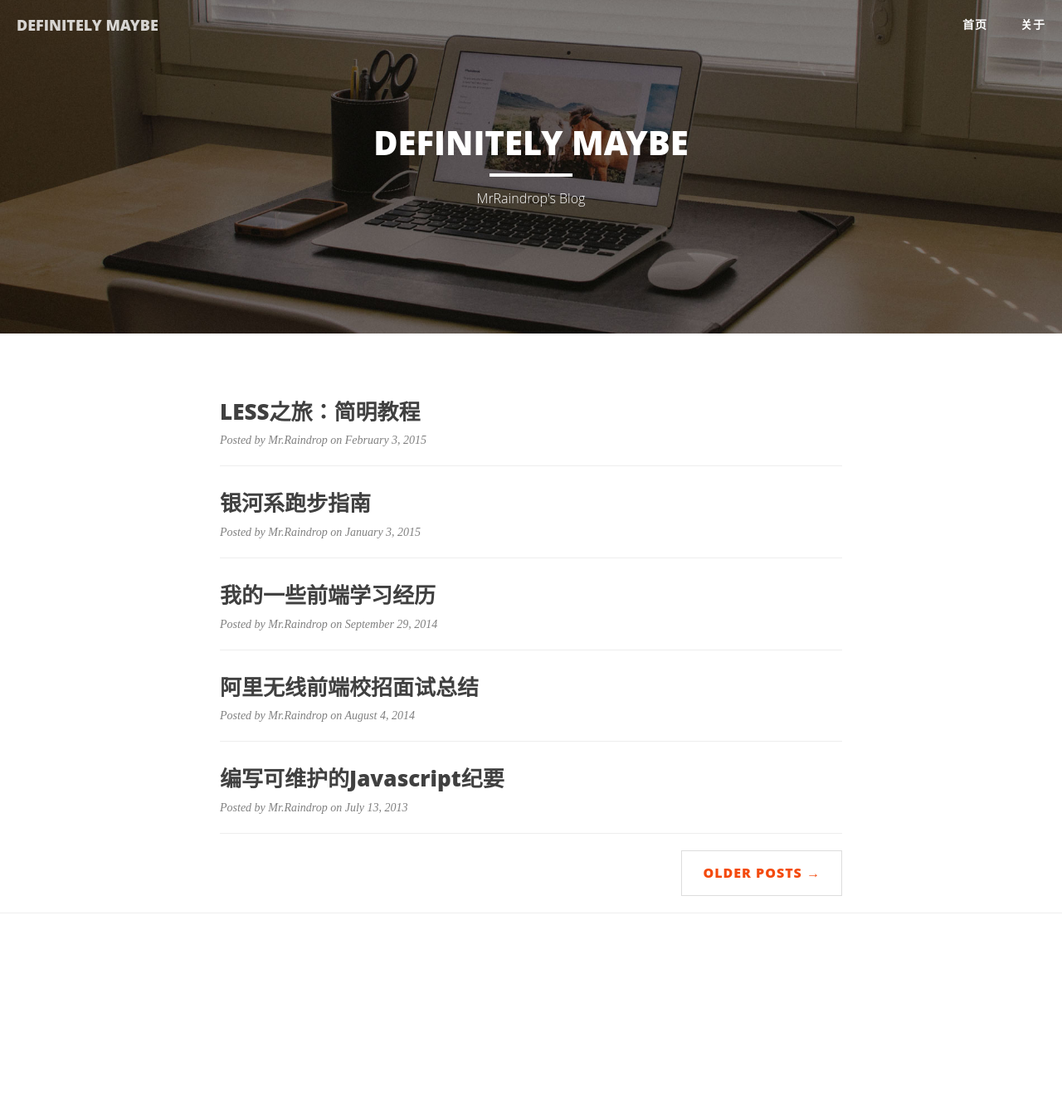
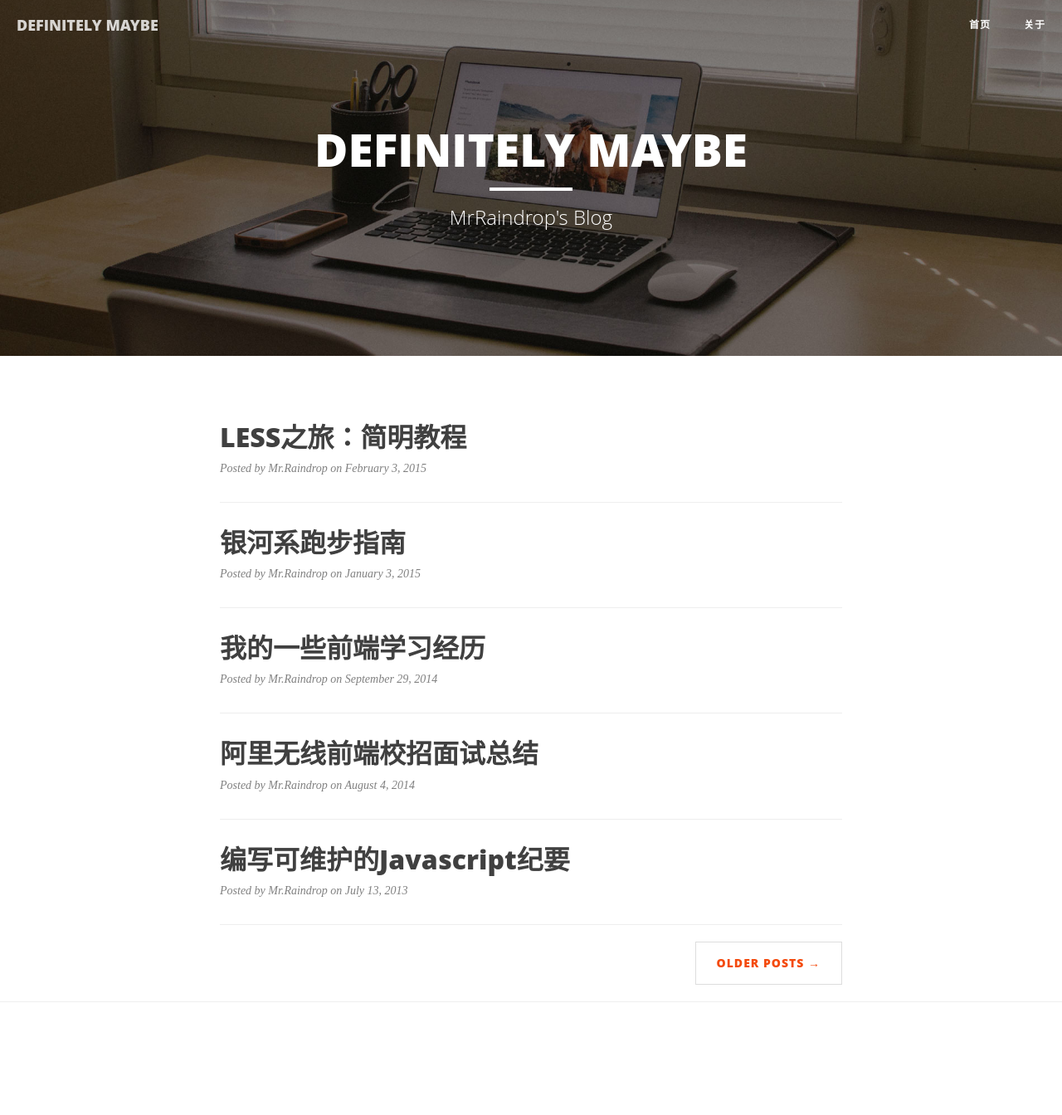
Before and after one commit to MrRaindrop/MrRaindrop.github.io, a Jekyll site: the page built from index.html, in a window 1280 px wide. Shown: the whole page at 83% size. Built offline with Jekyll 4.4.1, drawn with Linux system fonts in a browser that asks for light colours; the list of posts is cut into pages by our own code; before the commit the page ends 1237 px from its top, so only the background shows below that.

Commit message:
update less

```diff
--- a/_includes/head.html
+++ b/_includes/head.html
@@ -15,7 +15,7 @@
     <link rel="stylesheet" href="{{ "/css/bootstrap.min.css" | prepend: site.baseurl }}">
 
     <!-- Custom CSS -->
-    <link rel="stylesheet" href="{{ "/css/clean-blog.css" | prepend: site.baseurl }}">
+    <link rel="stylesheet" href="{{ "/css/clean-blog.min.css" | prepend: site.baseurl }}">
 
     <!-- Pygments Github CSS -->
     <link rel="stylesheet" href="{{ "/css/syntax.css" | prepend: site.baseurl }}">
--- a/css/clean-blog.css
+++ b/css/clean-blog.css
@@ -1,14 +1,20 @@
+/*!
+ * Clean Blog v1.0.0 (http://startbootstrap.com)
+ * Copyright 2015 Start Bootstrap
+ * Licensed under Apache 2.0 (https://github.com/IronSummitMedia/startbootstrap/blob/gh-pages/LICENSE)
+ */
+
 body {
-  font-family: 'Lora', 'Times New Roman', serif;
+  font-family: 'Lora', 'Times New Roman', "Droid Serif", Georgia, "Microsoft YaHei", STHeiti, serif;
   font-size: 16px;
   color: #404040;
 }
 p {
   line-height: 1.5;
-  margin: 20px 0;
-}
-p a {
-  /*text-decoration: underline;*/
+  margin: 30px 0;
+  /*a {
+		text-decoration: underline;
+	}*/
 }
 h1,
 h2,
@@ -16,27 +22,25 @@ h3,
 h4,
 h5,
 h6 {
-  font-family: 'Open Sans', 'Helvetica Neue', Helvetica, Arial, sans-serif;
+  font-family: 'Open Sans', 'Helvetica Neue', Helvetica, Arial, "Microsoft YaHei", STHeiti, sans-serif;
   font-weight: 800;
 }
 a {
-  /*color: #404040;*/
-  color: #F44A0D;
+  color: #f44a0d;
+  text-decoration: none;
 }
 a:hover,
 a:focus {
-  color: #0085a1;
-  text-decoration: none;
+  color: #f44a0d;
+  text-decoration: underline;
 }
 a img:hover,
 a img:focus {
   cursor: zoom-in;
 }
 blockquote {
-  font-size: 16px;
   color: #808080;
   font-style: italic;
-  padding: 1px 0 20px 20px;
 }
 hr.small {
   max-width: 100px;
@@ -51,14 +55,14 @@ hr.small {
   left: 0;
   width: 100%;
   z-index: 3;
-  font-family: 'Open Sans', 'Helvetica Neue', Helvetica, Arial, sans-serif;
+  font-family: 'Open Sans', 'Helvetica Neue', Helvetica, Arial, "Microsoft YaHei", STHeiti, sans-serif;
 }
 .navbar-custom .navbar-brand {
   font-weight: 800;
 }
 .navbar-custom .nav li a {
   text-transform: uppercase;
-  font-size: 14px;
+  font-size: 12px;
   font-weight: 800;
   letter-spacing: 1px;
 }
@@ -113,14 +117,14 @@ hr.small {
   }
   .navbar-custom.is-fixed .navbar-brand:hover,
   .navbar-custom.is-fixed .navbar-brand:focus {
-    color: #0085a1;
+    color: #f44a0d;
   }
   .navbar-custom.is-fixed .nav li a {
     color: #404040;
   }
   .navbar-custom.is-fixed .nav li a:hover,
   .navbar-custom.is-fixed .nav li a:focus {
-    color: #0085a1;
+    color: #f44a0d;
   }
   .navbar-custom.is-visible {
     /* if the user changes the scrolling direction, we show the header */
@@ -161,25 +165,25 @@ hr.small {
 .intro-header .site-heading h1,
 .intro-header .page-heading h1 {
   margin-top: 0;
-  font-size: 30px;
+  font-size: 50px;
 }
 .intro-header .site-heading .subheading,
 .intro-header .page-heading .subheading {
-  font-size: 16px;
+  font-size: 24px;
   line-height: 1.1,
-      display: block;
-  font-family: 'Open Sans', 'Helvetica Neue', Helvetica, Arial, sans-serif;
+			display: block;
+  font-family: 'Open Sans', 'Helvetica Neue', Helvetica, Arial, "Microsoft YaHei", STHeiti, sans-serif;
   font-weight: 300;
   margin: 10px 0 0;
 }
 @media only screen and (min-width: 768px) {
   .intro-header .site-heading h1,
   .intro-header .page-heading h1 {
-    font-size: 40px;
+    font-size: 55px;
   }
 }
 .intro-header .post-heading h1 {
-  font-size: 25px;
+  font-size: 35px;
 }
 .intro-header .post-heading .subheading,
 .intro-header .post-heading .meta {
@@ -187,26 +191,26 @@ hr.small {
   display: block;
 }
 .intro-header .post-heading .subheading {
-  font-family: 'Open Sans', 'Helvetica Neue', Helvetica, Arial, sans-serif;
-  font-size: 16px;
+  font-family: 'Open Sans', 'Helvetica Neue', Helvetica, Arial, "Microsoft YaHei", STHeiti, sans-serif;
+  font-size: 24px;
   margin: 10px 0 30px;
   font-weight: 600;
 }
 .intro-header .post-heading .meta {
-  font-family: 'Lora', 'Times New Roman', serif;
+  font-family: 'Lora', 'Times New Roman', "Droid Serif", Georgia, "Microsoft YaHei", STHeiti, serif;
   font-style: italic;
   font-weight: 300;
-  font-size: 14px;
+  font-size: 20px;
 }
 .intro-header .post-heading .meta a {
   color: white;
 }
 @media only screen and (min-width: 768px) {
   .intro-header .post-heading h1 {
-    font-size: 35px;
+    font-size: 55px;
   }
   .intro-header .post-heading .subheading {
-    font-size: 20px;
+    font-size: 30px;
   }
 }
 .post-preview > a {
@@ -215,10 +219,10 @@ hr.small {
 .post-preview > a:hover,
 .post-preview > a:focus {
   text-decoration: none;
-  color: #0085a1;
+  color: #f44a0d;
 }
 .post-preview > a > .post-title {
-  font-size: 20px;
+  font-size: 30px;
   margin-top: 30px;
   margin-bottom: 10px;
 }
@@ -239,16 +243,16 @@ hr.small {
 }
 .post-preview > .post-meta > a:hover,
 .post-preview > .post-meta > a:focus {
-  color: #0085a1;
-  /*text-decoration: underline;*/
+  color: #f44a0d;
+  text-decoration: underline;
 }
 @media only screen and (min-width: 768px) {
   .post-preview > a > .post-title {
-    font-size: 26px;
+    font-size: 32px;
   }
 }
 .section-heading {
-  font-size: 26px;
+  font-size: 36px;
   margin-top: 60px;
   font-weight: 700;
 }
@@ -275,7 +279,7 @@ footer .copyright {
   margin-bottom: 0;
 }
 .floating-label-form-group {
-  font-size: 12px;
+  font-size: 14px;
   position: relative;
   margin-bottom: 0;
   padding-bottom: 0.5em;
@@ -319,13 +323,13 @@ footer .copyright {
   opacity: 1;
 }
 .floating-label-form-group-with-focus label {
-  color: #0085a1;
+  color: #f44a0d;
 }
 form .row:first-child .floating-label-form-group {
   border-top: 1px solid #eeeeee;
 }
 .btn {
-  font-family: 'Open Sans', 'Helvetica Neue', Helvetica, Arial, sans-serif;
+  font-family: 'Open Sans', 'Helvetica Neue', Helvetica, Arial, "Microsoft YaHei", STHeiti, sans-serif;
   text-transform: uppercase;
   font-size: 14px;
   font-weight: 800;
@@ -339,8 +343,8 @@ form .row:first-child .floating-label-form-group {
 }
 .btn-default:hover,
 .btn-default:focus {
-  background-color: #0085a1;
-  border: 1px solid #0085a1;
+  background-color: #f44a0d;
+  border: 1px solid #f44a0d;
   color: white;
 }
 .pager {
@@ -348,9 +352,9 @@ form .row:first-child .floating-label-form-group {
 }
 .pager li > a,
 .pager li > span {
-  font-family: 'Open Sans', 'Helvetica Neue', Helvetica, Arial, sans-serif;
+  font-family: 'Open Sans', 'Helvetica Neue', Helvetica, Arial, "Microsoft YaHei", STHeiti, sans-serif;
   text-transform: uppercase;
-  font-size: 16px;
+  font-size: 14px;
   font-weight: 800;
   letter-spacing: 1px;
   padding: 10px 5px;
@@ -360,15 +364,15 @@ form .row:first-child .floating-label-form-group {
 @media only screen and (min-width: 768px) {
   .pager li > a,
   .pager li > span {
-    font-size: 16px;
+    font-size: 14px;
     padding: 15px 25px;
   }
 }
 .pager li > a:hover,
 .pager li > a:focus {
   color: white;
-  background-color: #0085a1;
-  border: 1px solid #0085a1;
+  background-color: #f44a0d;
+  border: 1px solid #f44a0d;
 }
 .pager .disabled > a,
 .pager .disabled > a:hover,
@@ -381,12 +385,12 @@ form .row:first-child .floating-label-form-group {
 ::-moz-selection {
   color: white;
   text-shadow: none;
-  background: #0085a1;
+  background: #f44a0d;
 }
 ::selection {
   color: white;
   text-shadow: none;
-  background: #0085a1;
+  background: #f44a0d;
 }
 img::selection {
   color: white;
@@ -397,5 +401,5 @@ img::-moz-selection {
   background: transparent;
 }
 body {
-  webkit-tap-highlight-color: #0085a1;
+  webkit-tap-highlight-color: #f44a0d;
 }
```
Also changed, not shown: less/clean-blog.less (+11 -8 lines), less/mixins.less (+13 -0 lines), css/clean-blog.min.css, js/clean-blog.min.js.
